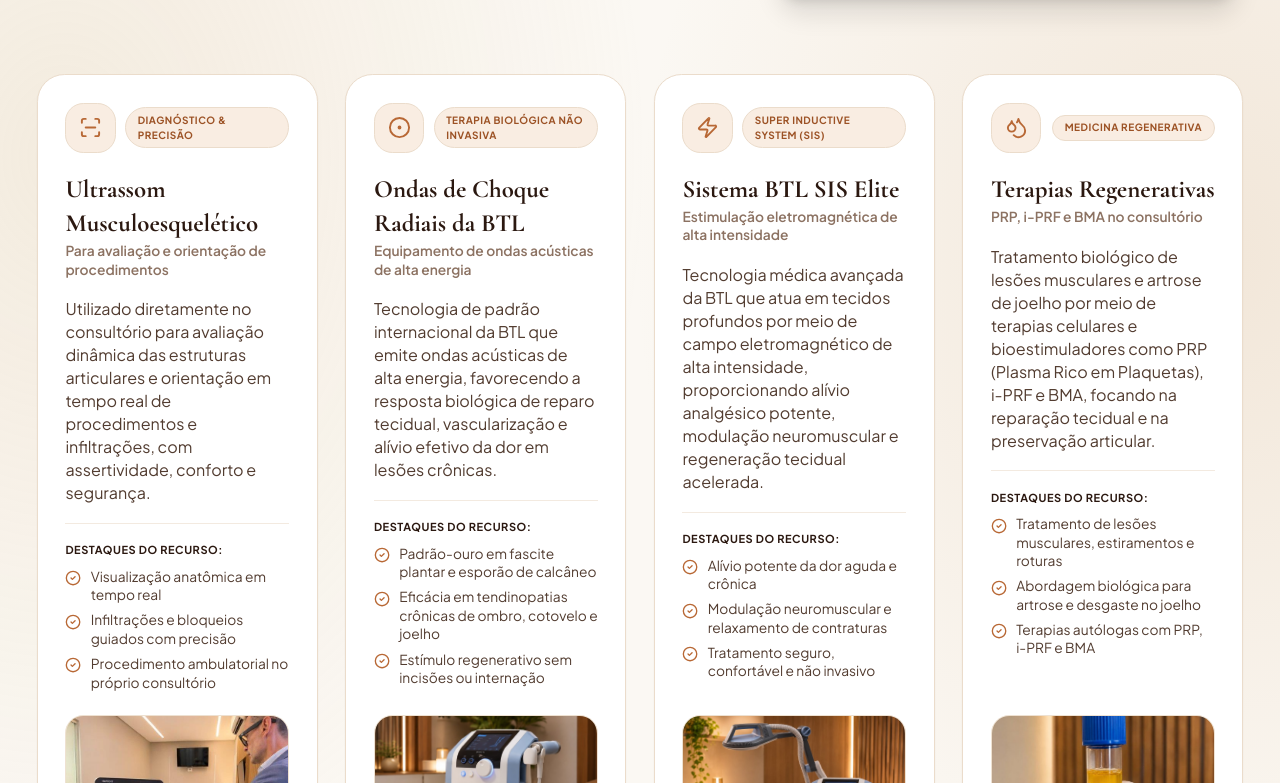
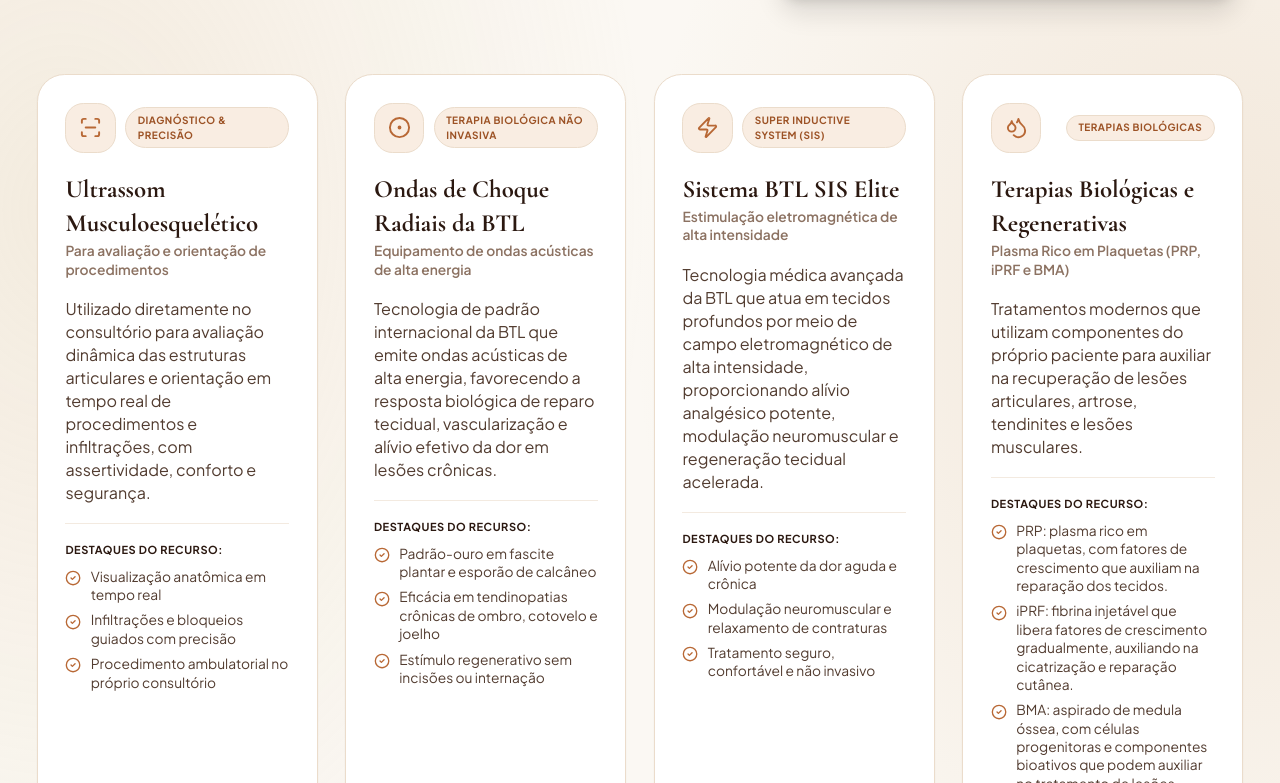
Before and after one commit to josepatrial/drSergioLeopolski, a React (Vite) app: page / in a window 1280 px wide. Shown: the part 5937-6720 px from the top of the page. Built offline with nearby package versions, Linux system fonts and the light colour scheme.

Commit message:
feat: adicionar 4a coluna completa de Terapias Biologicas e Regenerativas (PRP, iPRF e BMA)

```diff
--- a/src/components/TechnologySection.tsx
+++ b/src/components/TechnologySection.tsx
@@ -75,15 +75,15 @@ const CLINIC_TECH_RESOURCES: TechItem[] = [
   {
     id: 'terapias-regenerativas',
     icon: <Droplets className="w-5 h-5 text-[#b86835]" />,
-    badge: 'Medicina Regenerativa',
-    title: 'Terapias Regenerativas',
-    subtitle: 'PRP, i-PRF e BMA no consultório',
+    badge: 'Terapias Biológicas',
+    title: 'Terapias Biológicas e Regenerativas',
+    subtitle: 'Plasma Rico em Plaquetas (PRP, iPRF e BMA)',
     description:
-      'Tratamento biológico de lesões musculares e artrose de joelho por meio de terapias celulares e bioestimuladores como PRP (Plasma Rico em Plaquetas), i-PRF e BMA, focando na reparação tecidual e na preservação articular.',
+      'Tratamentos modernos que utilizam componentes do próprio paciente para auxiliar na recuperação de lesões articulares, artrose, tendinites e lesões musculares.',
     features: [
-      'Tratamento de lesões musculares, estiramentos e roturas',
-      'Abordagem biológica para artrose e desgaste no joelho',
-      'Terapias autólogas com PRP, i-PRF e BMA'
+      'PRP: plasma rico em plaquetas, com fatores de crescimento que auxiliam na reparação dos tecidos.',
+      'iPRF: fibrina injetável que libera fatores de crescimento gradualmente, auxiliando na cicatrização e reparação cutânea.',
+      'BMA: aspirado de medula óssea, com células progenitoras e componentes bioativos que podem auxiliar no tratamento de lesões osteoarticulares.'
     ],
     image: '/images/tubo-prp-card.jpg',
     imageAlt: 'Preparo de PRP (Plasma Rico em Plaquetas) em tubo centrífugo no consultório'
@@ -138,7 +138,7 @@ export const TechnologySection: React.FC = () => {
               <li className="flex items-start gap-2.5">
                 <CheckCircle2 className="w-5 h-5 text-[#b86835] shrink-0 mt-0.5" />
                 <span>
-                  <strong className="text-[#2b1810] font-bold">Terapias Regenerativas (PRP, i-PRF e BMA)</strong> para tratamento de lesões musculares e artrose de joelho.
+                  <strong className="text-[#2b1810] font-bold">Terapias Biológicas e Regenerativas</strong> (PRP, iPRF e BMA) para recuperação de lesões articulares, artrose, tendinites e lesões musculares.
                 </span>
               </li>
             </ul>
@@ -242,13 +242,13 @@ export const TechnologySection: React.FC = () => {
             {/* Middle Explanation */}
             <div className="hidden lg:block w-px h-10 bg-white/15 shrink-0" />
             <p className="text-xs sm:text-sm text-[#ecd8c7] leading-relaxed flex-1 max-w-2xl font-normal">
-              A indicação dos recursos (ultrassom, ondas de choque BTL, SIS Elite ou terapias regenerativas com PRP, i-PRF e BMA) é definida de forma personalizada após avaliação médica presencial, de acordo com o diagnóstico e as necessidades de cada paciente.
+              A indicação dos recursos (ultrassom, ondas de choque BTL, SIS Elite ou terapias biológicas com PRP, iPRF e BMA) é definida de forma personalizada após avaliação médica presencial, de acordo com o diagnóstico e as necessidades de cada paciente.
             </p>
 
             {/* Right Button */}
             <a
               href={getWhatsAppUrl(
-                'Olá Dr. Sergio! Gostaria de agendar uma avaliação para conhecer os tratamentos com tecnologias avançadas e terapias regenerativas (PRP, i-PRF, BMA).'
+                'Olá Dr. Sergio! Gostaria de agendar uma avaliação para conhecer os tratamentos com tecnologias avançadas e terapias biológicas regenerativas (PRP, iPRF e BMA).'
               )}
               target="_blank"
               rel="noopener noreferrer"
--- a/src/data/siteConfig.ts
+++ b/src/data/siteConfig.ts
@@ -260,15 +260,14 @@ export const CLINIC_TECHNOLOGY: TechnologyItem[] = [
   },
   {
     id: 'terapias-regenerativas',
-    title: 'Terapias Regenerativas (PRP, i-PRF e BMA)',
-    badge: 'Medicina Regenerativa',
+    title: 'Terapias Biológicas e Regenerativas',
+    badge: 'Terapias Biológicas',
     description:
-      'Tratamento biológico especializado para lesões musculares e artrose de joelho por meio de terapias celulares e bioestimuladores como PRP (Plasma Rico em Plaquetas), i-PRF e BMA (Aspirado de Medula Óssea), estimulando o reparo tecidual autólogo.',
+      'Tratamentos modernos que utilizam componentes do próprio paciente para auxiliar na recuperação de lesões articulares, artrose, tendinites e lesões musculares.',
     features: [
-      'Tratamento de lesões musculares, estiramentos e roturas',
-      'Tratamento avançado para artrose e desgaste articular no joelho',
-      'Aplicações autólogas com PRP, i-PRF e BMA',
-      'Procedimento focado na regeneração e preservação articular'
+      'PRP: plasma rico em plaquetas, com fatores de crescimento que auxiliam na reparação dos tecidos.',
+      'iPRF: fibrina injetável que libera fatores de crescimento gradualmente, auxiliando na cicatrização e reparação cutânea.',
+      'BMA: aspirado de medula óssea, com células progenitoras e componentes bioativos que podem auxiliar no tratamento de lesões osteoarticulares.'
     ]
   }
 ];
```
Also changed, not shown: public/images/medico-ultrassom-card-1610.jpg (added), public/images/medico-ultrassom-foco.jpg (added).
